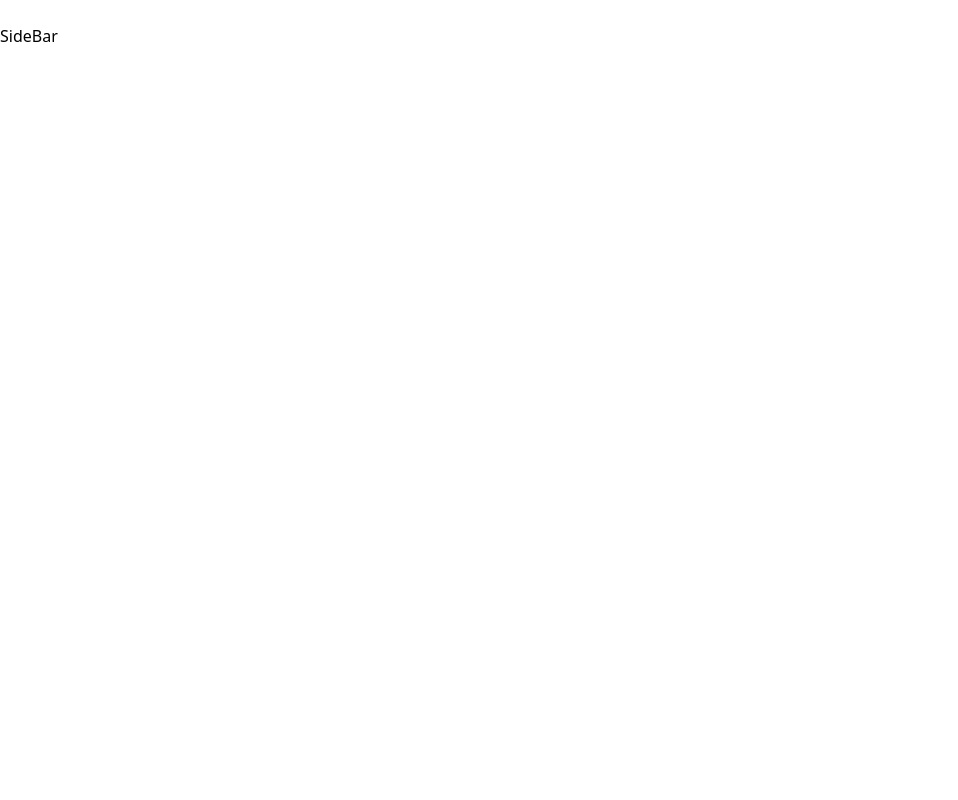
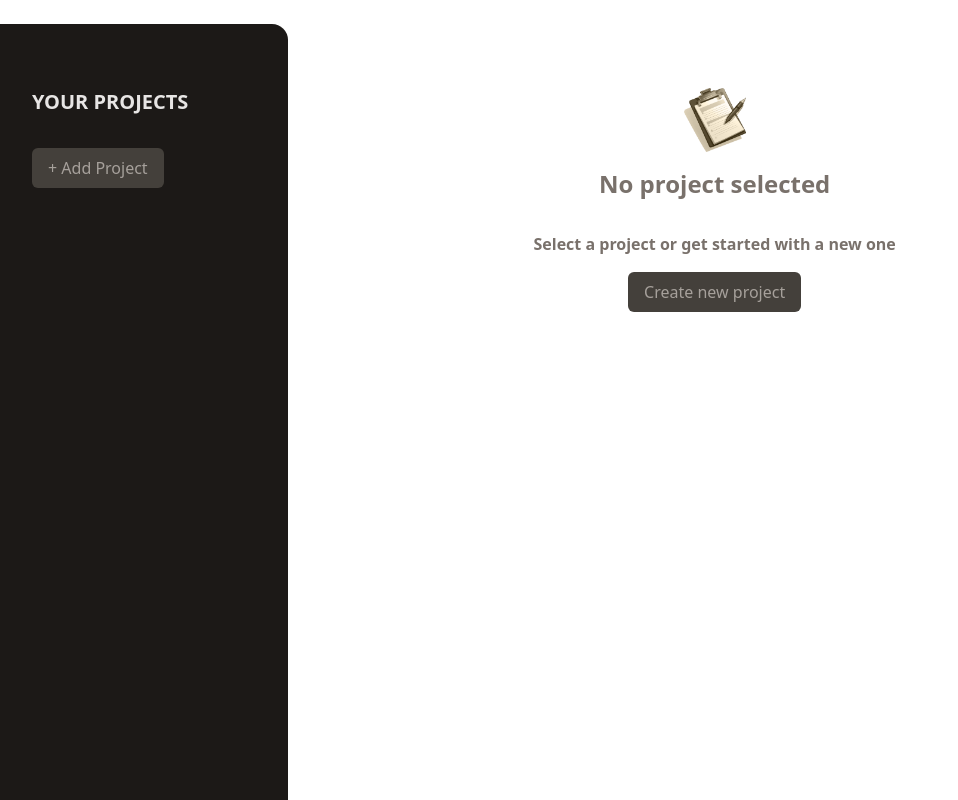
Before and after one commit to tmccann/practice-projects, a React (Vite) app in the folder project-manager/: page / in a window 1280 px wide. Shown: the whole page, without its empty margins (0-958 px from the left). Built offline with nearby package versions, Linux system fonts and the light colour scheme.

Commit message:
feat: added noProject elements pass testt, on Click still fails

```diff
--- a/project-manager/src/App.tsx
+++ b/project-manager/src/App.tsx
@@ -1,3 +1,4 @@
+import NoProject from "./components/NoProject";
 import SideBar from "./components/SideBar";
 
 export default function App() {
@@ -12,6 +13,7 @@ export default function App() {
           - Show list of tasks for selected project otherwise */}
       <div className="flex h-svh pt-6">
         <SideBar />
+        <NoProject />
       </div>
     </>
   );
--- a/project-manager/src/components/NoProject.tsx
+++ b/project-manager/src/components/NoProject.tsx
@@ -1,5 +1,24 @@
+import logo from "../assets/no-projects.png";
+
 const NoProject = () => {
-  return <div>NoProject</div>;
+  return (
+    <div className="w-2/3 px-8 py-16 text-center">
+      <img
+        className="w-16 h-16 object-contain mx-auto"
+        src={logo}
+        alt="clipboard and pen"
+      />
+      <h2 className=" text-2xl font-bold text-stone-500 py-4">
+        No project selected
+      </h2>
+      <p className="font-bold text-stone-500 py-4">
+        Select a project or get started with a new one
+      </p>
+      <button className="bg-stone-700 text-stone-400  hover:bg-stone-600  hover:text-stone-100 py-2 px-4 rounded-md ">
+        Create new project
+      </button>
+    </div>
+  );
 };
 
 export default NoProject;
--- a/project-manager/src/components/SideBar.tsx
+++ b/project-manager/src/components/SideBar.tsx
@@ -1,5 +1,16 @@
 const SideBar = () => {
-  return <div>SideBar</div>;
+  const handleNewProject = () => {};
+  return (
+    <aside className="w-1/3 px-8 py-16 bg-stone-900  md:w-72 rounded-tr-2xl">
+      <h2 className="mb-8 text-stone-200 text-xl font-bold uppercase ">
+        your projects
+      </h2>
+
+      <button className="bg-stone-700 text-stone-400  hover:bg-stone-600  hover:text-stone-100 py-2 px-4 rounded-md ">
+        + Add Project
+      </button>
+    </aside>
+  );
 };
 
 export default SideBar;
```
Also changed, not shown: project-manager/src/assets/no-projects.png (added), 1 other file (tests, documents, lock files or other folders).
